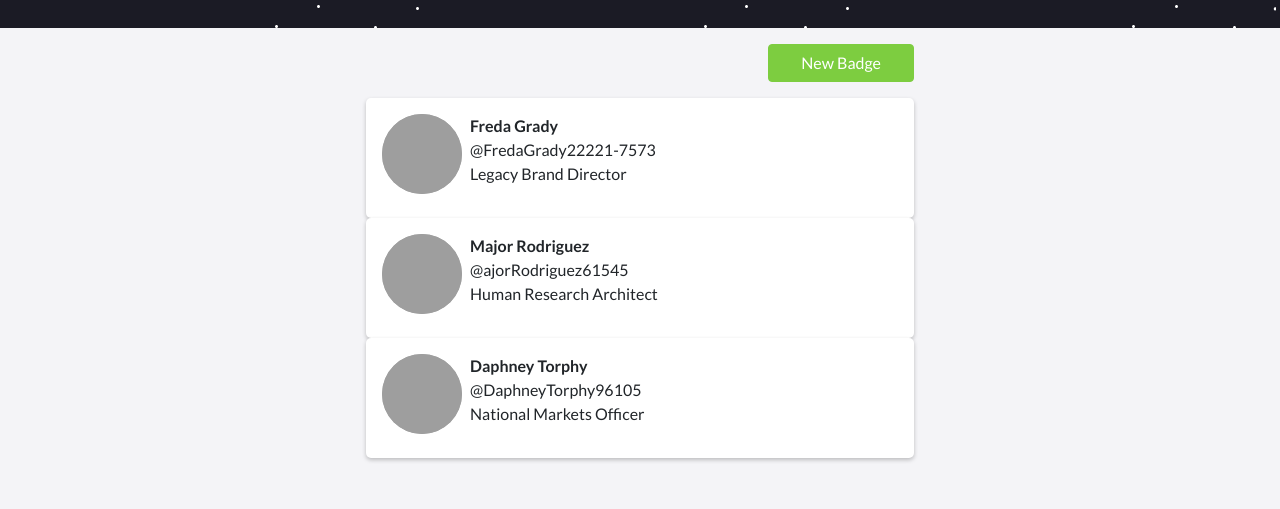
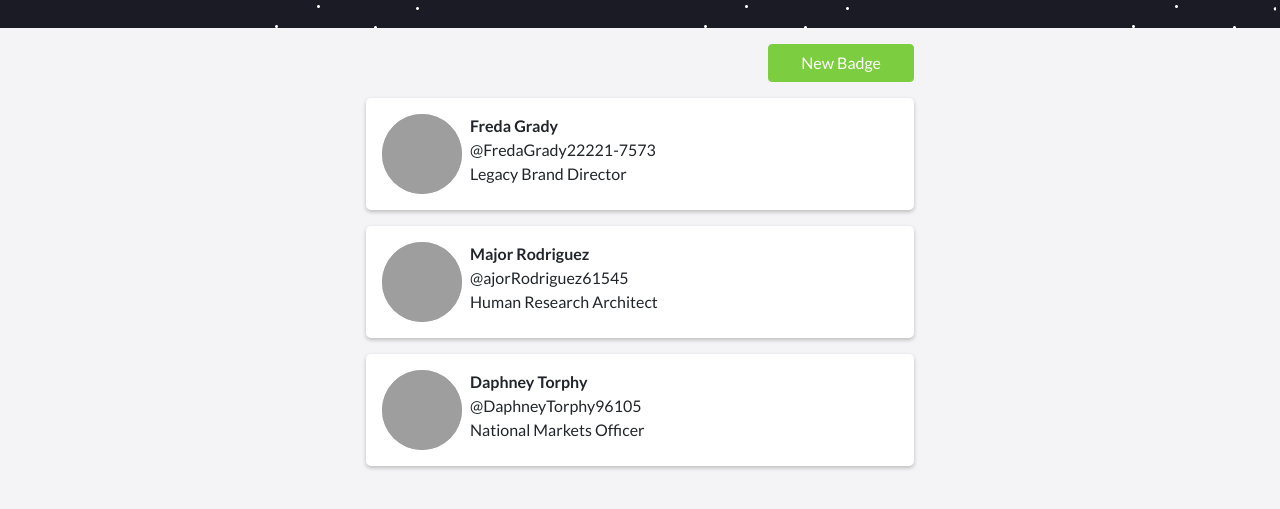
Before and after one commit to cevadev/app-badges, a React app: page /badges in a window 1280 px wide. Shown: the part 291-800 px from the top of the page. Built offline with nearby package versions, Linux system fonts and the light colour scheme; grey boxes are pictures that could not be loaded.

Commit message:
Curso react

```diff
--- a/package.json
+++ b/package.json
@@ -15,6 +15,7 @@
     "bootstrap": "4.5.2",
     "react": "16.8.3",
     "react-dom": "16.8.3",
+    "react-router-dom": "5.2.0",
     "react-scripts": "2.1.5"
   },
   "devDependencies": {
--- /dev/null
+++ b/src/components/App.js
@@ -0,0 +1,17 @@
+import React from "react";
+import { BrowserRouter, Route, Switch } from "react-router-dom";
+import Badges from "../pages/Badges";
+import BadgeNew from "../pages/BadgeNew";
+
+function App() {
+  return (
+    <BrowserRouter>
+      <Switch>
+        <Route path="/badges" component={Badges}></Route>
+        <Route path="/badges/new" component={BadgeNew}></Route>
+      </Switch>
+    </BrowserRouter>
+  );
+}
+
+export default App;
--- a/src/components/BadgesList.js
+++ b/src/components/BadgesList.js
@@ -1,33 +1,43 @@
 import React from "react";
 import "./styles/BadgesList.css";
+
+class BadgesListItem extends React.Component {
+  render() {
+    return (
+      <div className="BadgesListItem">
+        <img
+          className="BadgesListItem__avatar"
+          src={this.props.badge.avatarUrl}
+          alt={`${this.props.badge.firstName} ${this.props.badge.lastName}`}
+        />
+
+        <div>
+          <strong>
+            {this.props.badge.firstName} {this.props.badge.lastName}
+          </strong>
+          <br />@{this.props.badge.twitter}
+          <br />
+          {this.props.badge.jobTitle}
+        </div>
+      </div>
+    );
+  }
+}
 
 class BadgesList extends React.Component {
   render() {
     return (
+      <div className="BadgesList">
         <ul className="list-unstyled">
           {this.props.badges.map((badge) => {
             return (
-            <li className="BadgesListItem" key={badge.id}>
-              <img className="BadgesListItem__avatar" src={badge.avatarUrl} />
-              <div>
-                <div>
-                  <strong>
-                    {badge.firstName} {badge.lastName}
-                  </strong>
-                </div>
-                <div>
-                  <div className="Twitter__name">
-                    <span className="Twitter__logo">@{badge.twitter}</span>
-                  </div>
-                </div>
-                <div>
-                  <p>{badge.jobTitle}</p>
-                </div>
-              </div>
+              <li key={badge.id}>
+                <BadgesListItem badge={badge} />
               </li>
             );
           })}
         </ul>
+      </div>
     );
   }
 }
--- a/src/index.js
+++ b/src/index.js
@@ -7,7 +7,7 @@
 
 import React from "react";
 import ReactDOM from "react-dom";
-import Badges from "./pages/Badges.js";
+import App from "./components/App.js";
 
 //import Badge from "./components/Badge.js";
 //import BadgeNew from "./pages/BadgeNew.js";
@@ -34,6 +34,6 @@ ReactDOM.render(
     twitter="harpazos"
     avatarUrl="https://www.gravatar.com/avatar?d=identicon"
   />, */
-  <Badges />,
+  <App />,
   container
 );
--- a/src/pages/styles/BadgesList.css
+++ b/src/pages/styles/BadgesList.css
@@ -1,4 +1,4 @@
-.BadgesList li {
+.BadgesList ul > li {
   margin-bottom: 1rem;
 }
 
@@ -17,14 +17,3 @@
   width: 80px;
   height: 80px;
 }
-.Twitter__name {
-  color: #1da1f2;
-}
-.Twitter__logo {
-  display: inline-block;
-  width: 1.5rem;
-  height: 1.5rem;
-  background: url("../../images/social_icon.png");
-  margin-right: 0.3rem;
-  vertical-align: middle;
-}
```
Also changed, not shown: src/images/Twitter_Social_Icon_Circle_Color.svg (added), src/images/social_icon.png (deleted), 1 other file. Lines whose indentation alone changed are shown as unchanged.
